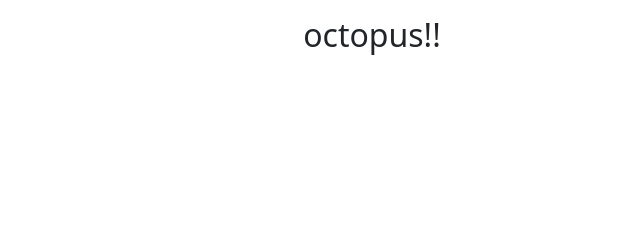
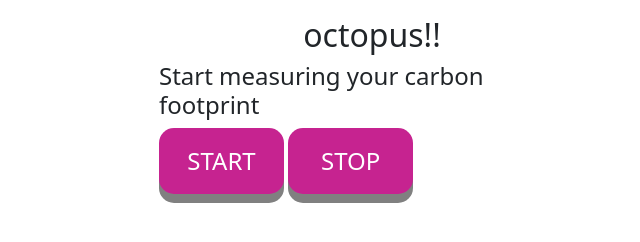
Before and after one commit to klops-io/klops, a browser extension: page index.html in a window 1280 px wide. Shown: the whole page, without its empty margins (268-908 px from the left). Drawn offline with nearby package versions, Linux system fonts and the light colour scheme.

Commit message:
created buttons

```diff
--- a/index.html
+++ b/index.html
@@ -3,11 +3,15 @@
 <head>
     <title>klops the octopus</title>
     <meta charset="utf-8">
+    <link rel="stylesheet" href="style.css">
     <link href="https://cdn.jsdelivr.net/npm/bootstrap@5.1.3/dist/css/bootstrap.min.css" rel="stylesheet">
 </head>
 <body>
     <div class="container mt-3" style="width: 450px;">
         <h2 class="text-center">octopus!!</h2>
+        <h4>Start measuring your carbon footprint</h4>
+        <button class = "buttons" id = "start">START</button>
+        <button class = "buttons" id = "stop">STOP</button>
     </div>
 </body>
 </html>
--- /dev/null
+++ b/style.css
@@ -0,0 +1,26 @@
+.buttons{
+    background-color: #c62390;
+    display: inline-block;
+    padding: 15px 25px;
+    font-size: 24px;
+    cursor: pointer;
+    text-align: center;
+    outline: none;
+    border: none;
+    border-radius: 15px;
+    box-shadow: 0 9px grey;
+    color: white;
+    width: 125px;
+}
+
+.buttons:hover {
+    background-color: #98d1e1;
+    color: black;
+}
+
+.buttons:active {
+    background-color: #98d1e1;
+    color: black;
+    box-shadow: 0 5px #666;
+    transform: translateY(4px);
+  }
```
